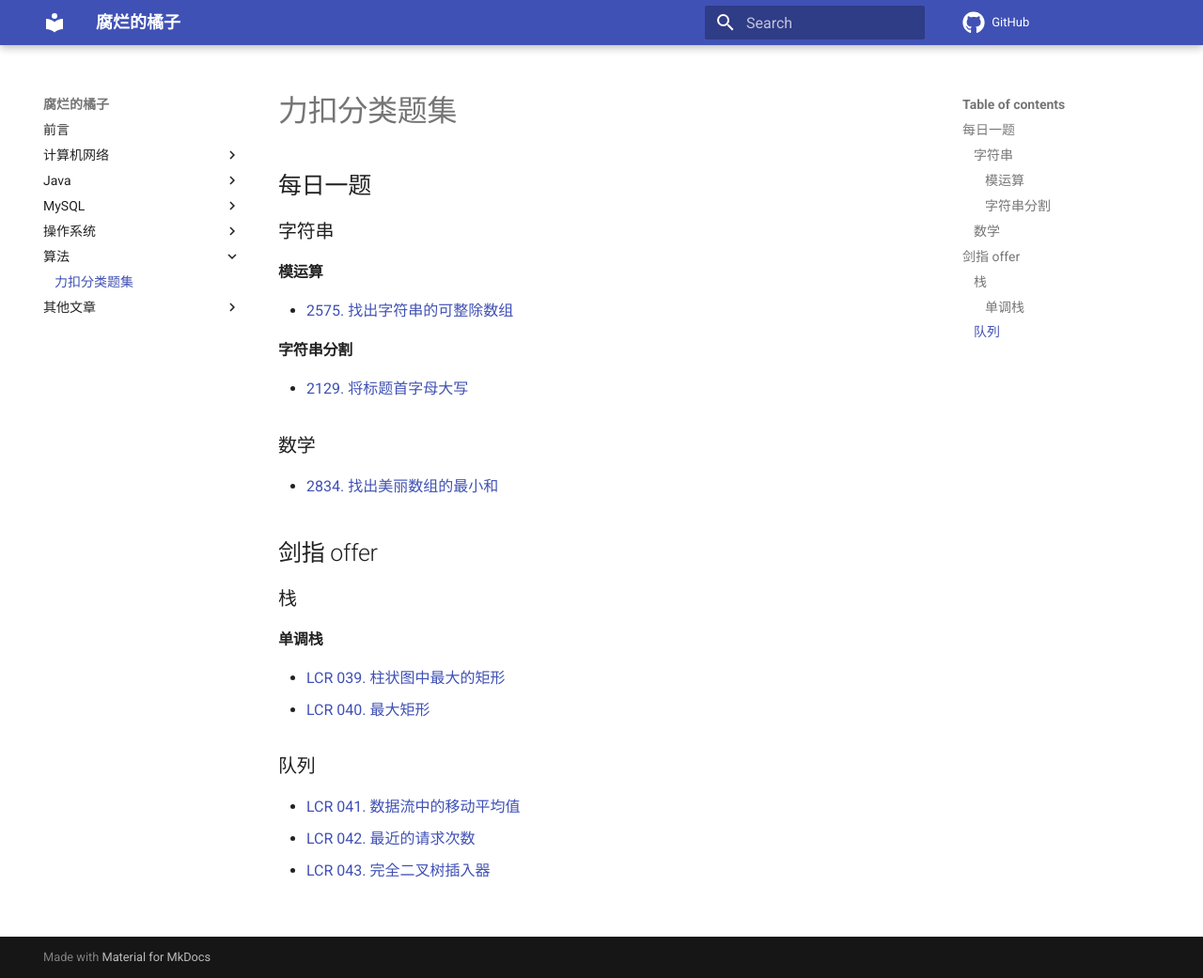
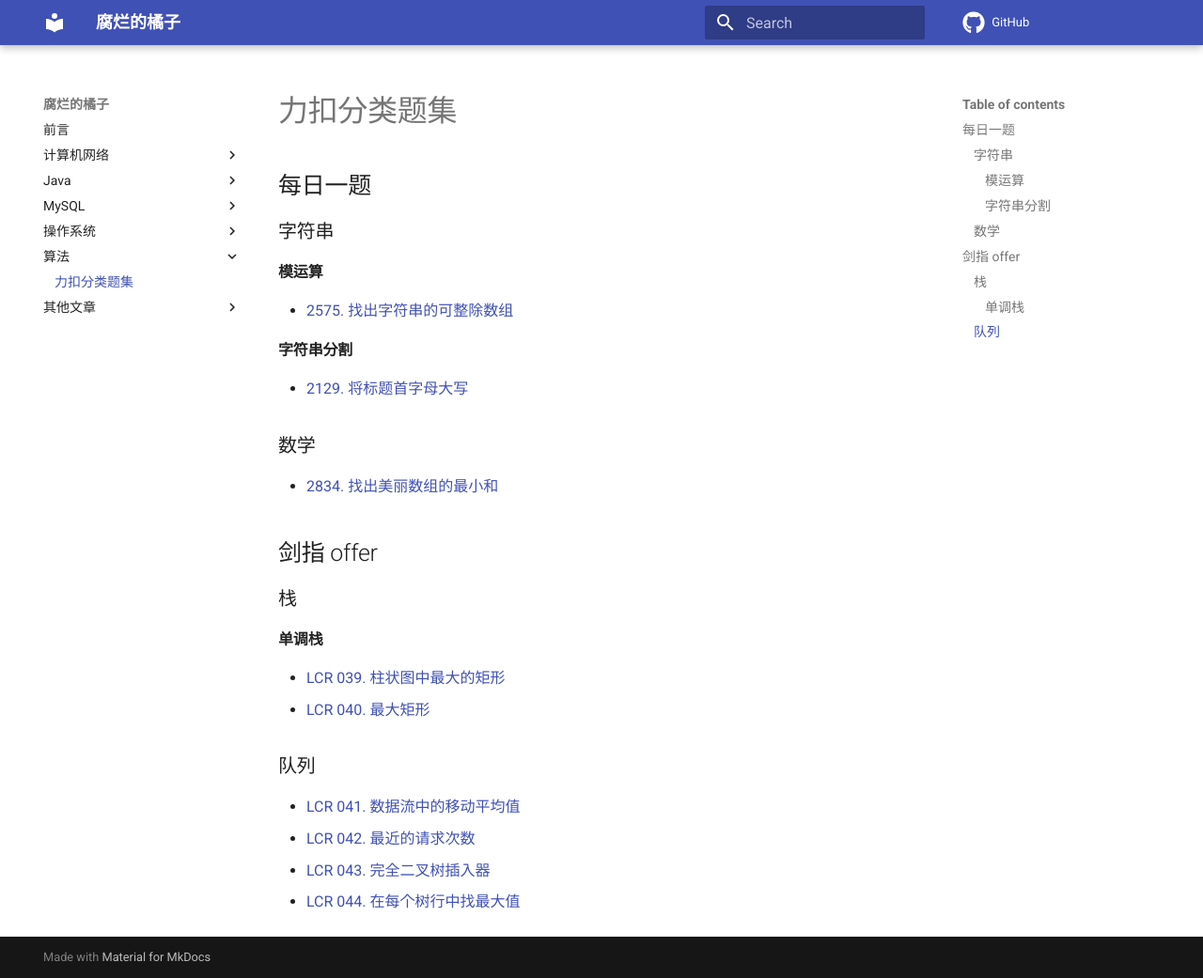
Before and after one commit to z1ming/cs-Hydra, an MkDocs documentation site: the page built from docs/文章/LeetCode.md, in a window 1280 px wide and 1041 px high. Shown: the whole window at 94% size. Built offline with MkDocs 1.6.1 and Material for MkDocs 9.7.7, drawn with Linux system fonts in a browser that asks for light colours; comment, search, counter and statistics services are not loaded.

Commit message:
Update LeetCode.md
Signed-off-by: Ziming Meng <zimingm94@gmail.com>

```diff
--- a/docs/文章/LeetCode.md
+++ b/docs/文章/LeetCode.md
@@ -30,3 +30,4 @@
 - [LCR 041. 数据流中的移动平均值](https://leetcode.cn/problems/qIsx9U/description/)
 - [LCR 042. 最近的请求次数](https://leetcode.cn/problems/H8086Q/description/)
 - [LCR 043. 完全二叉树插入器](https://leetcode.cn/problems/NaqhDT/description/)
+- [LCR 044. 在每个树行中找最大值](https://leetcode.cn/problems/hPov7L/description/)
```
